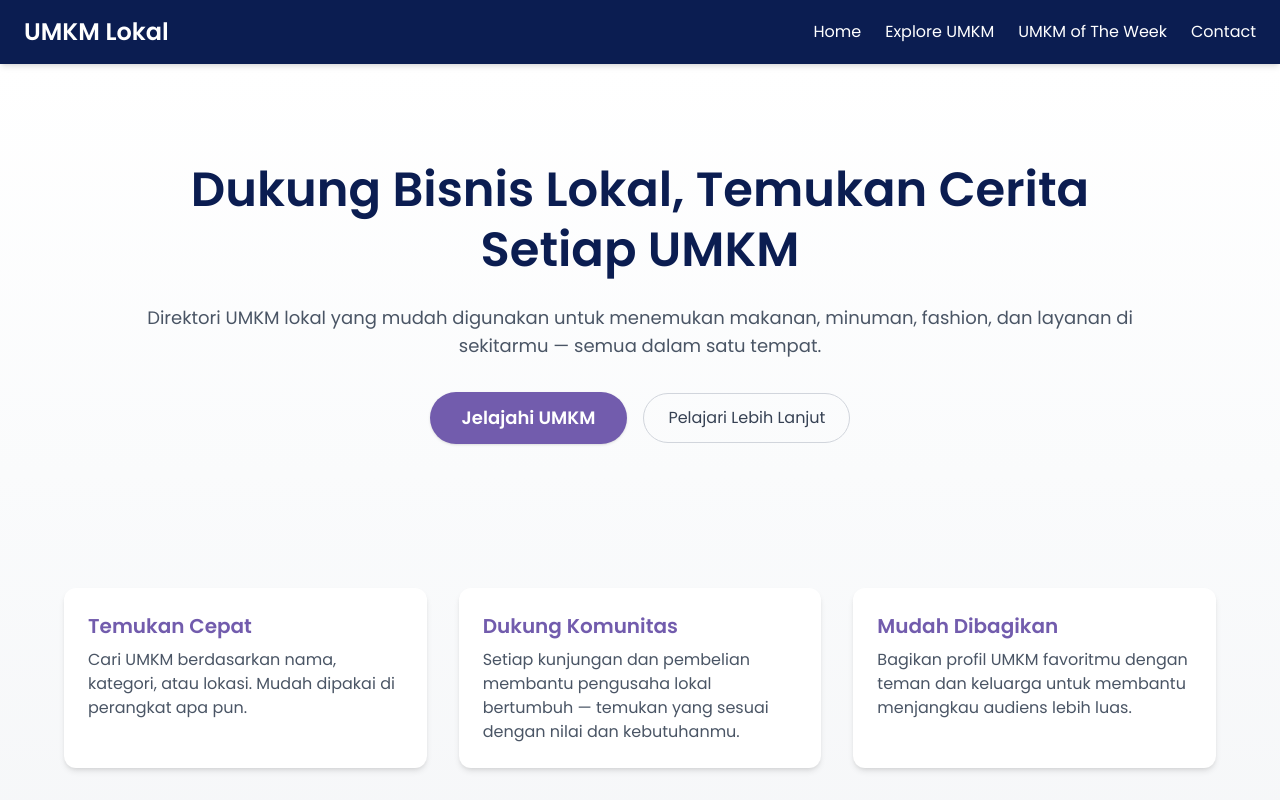
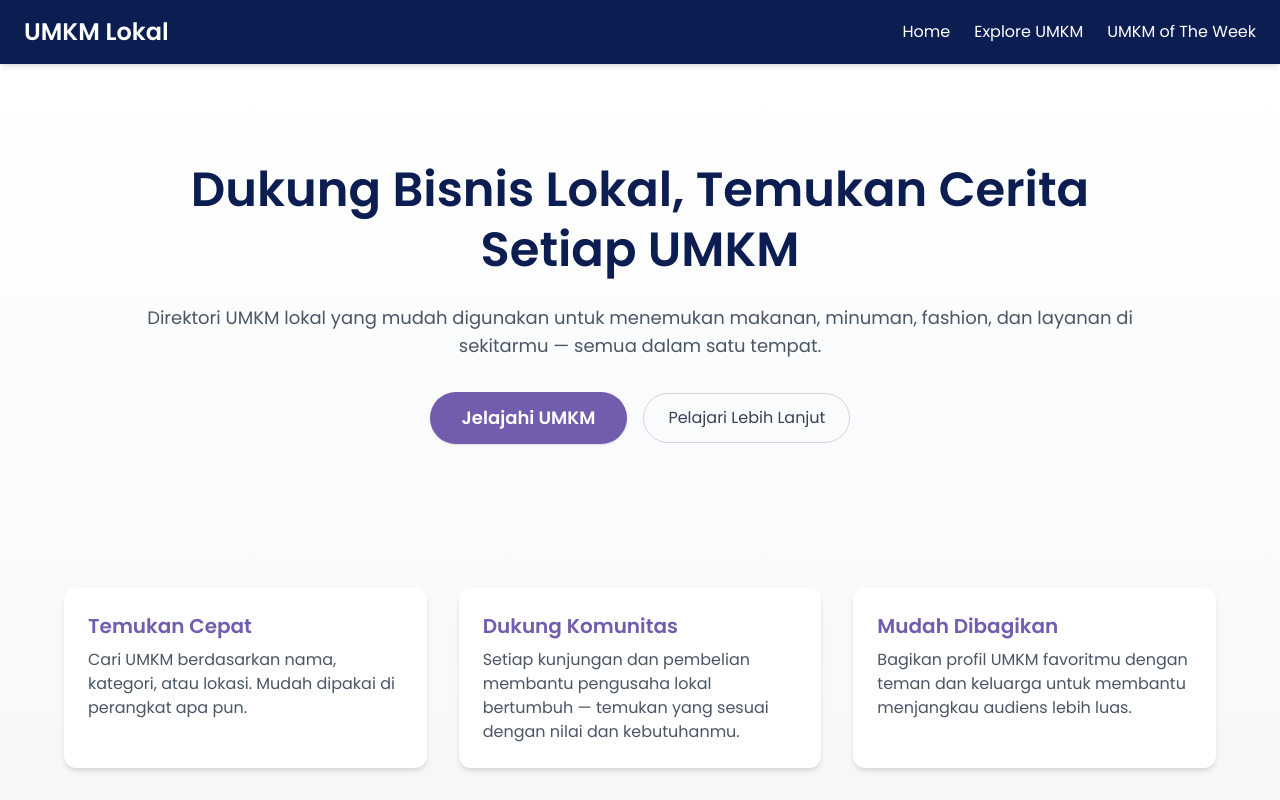
Before and after one commit to bagusmukti/umkm-lokal, a React (Vite) app: page / in a window 1280 px wide. Shown: the top 800 px of the page. Built offline with nearby package versions, Linux system fonts and the light colour scheme.

Commit message:
edit gitignore

```diff
--- a/src/App.jsx
+++ b/src/App.jsx
@@ -47,9 +47,6 @@ export default function App() {
                 UMKM of The Week
               </Link>
             </li>
-            <li className="hover:text-[#725CAD] cursor-pointer transition">
-              Contact
-            </li>
           </ul>
         </nav>
 
```
Also changed, not shown: 1 other file (tests, documents, lock files or other folders).
